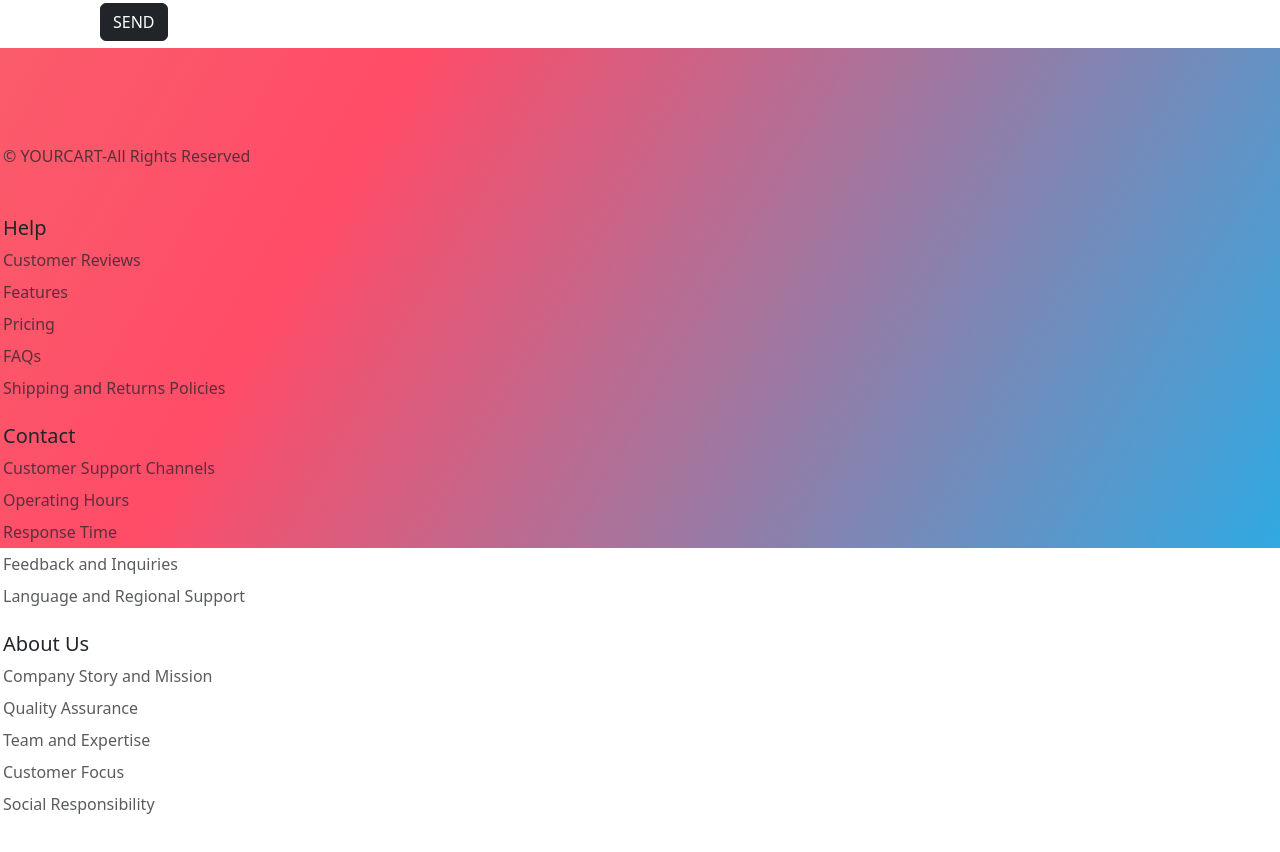
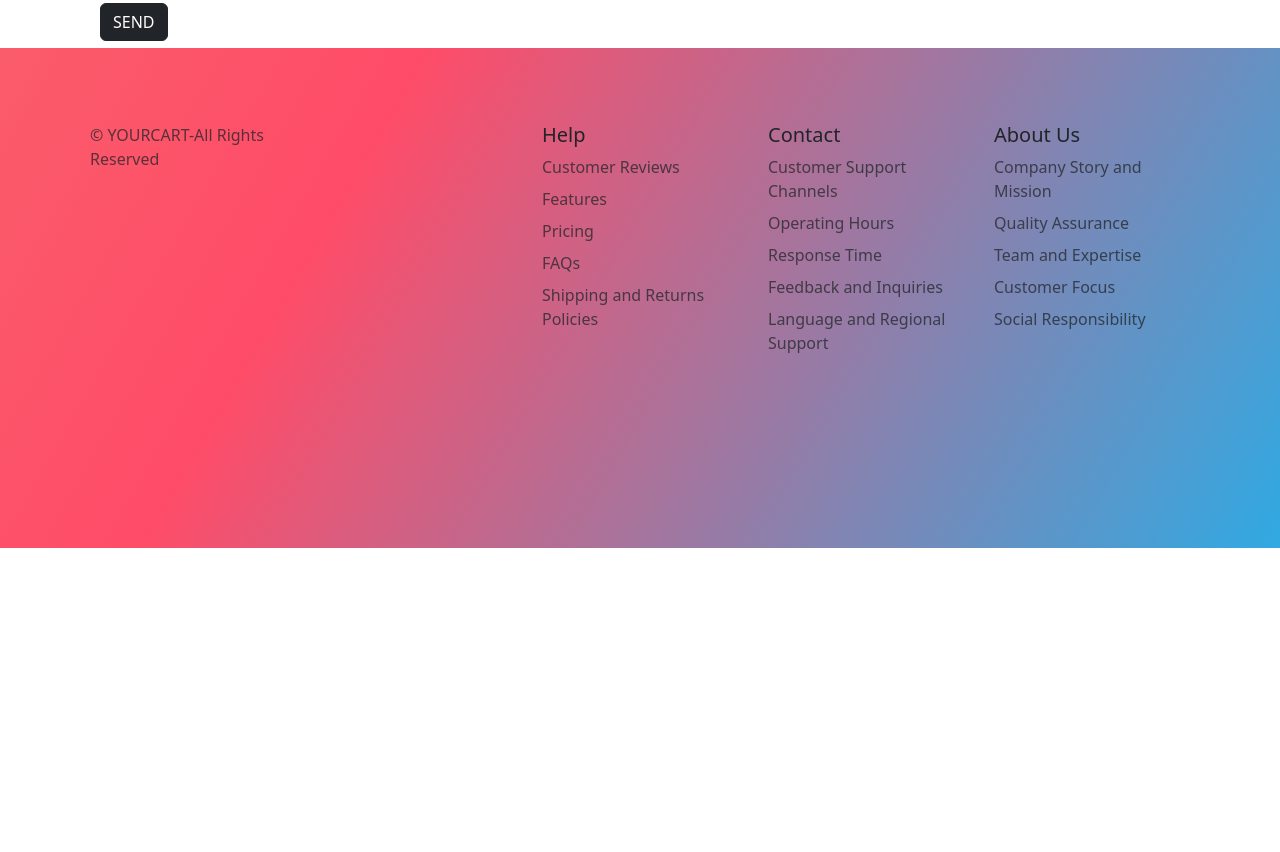
Before and after one commit to so-hi-ni8/Cart, a plain HTML site: page index.html in a window 1280 px wide. Shown: the part 1954-2806 px from the top of the page. After the commit the page ends 2502 px from the top, so only its background shows below. Drawn offline with nearby package versions, Linux system fonts and the light colour scheme.

Commit message:
Corrected the footer

```diff
--- a/index.html
+++ b/index.html
@@ -91,7 +91,8 @@
 
 
 
-.container1{
+.myfooter{
+  padding: 75px;
   display: flex;
   flex-direction: row;
 }
@@ -266,10 +267,10 @@
            </div>
   </section>
 
-<!-- Footer starts here -->
+<!-- Footer starts hereeeeeeeeeeeeeeeeee -->
   <section id="contact" class="gradient-background">
-    <div class="container1" id="myfooter">
-      <footer class="row row-cols-1 row-cols-sm-2 row-cols-md-5 py-5 mt-5">
+    <div class="container1">
+      <footer class="myfooter">
         <div class="col mb-3">
 
           <p class="text-body-secondary">© YOURCART-All Rights Reserved</p>
@@ -317,10 +318,6 @@
     </div>
   </section>
 
-  <!-- hereeeeeeeeeeeeeeeeeeeeeee -->
-
-
-
     <script src="https://cdn.jsdelivr.net/npm/bootstrap@5.3.1/dist/js/bootstrap.bundle.min.js" integrity="sha384-HwwvtgBNo3bZJJLYd8oVXjrBZt8cqVSpeBNS5n7C8IVInixGAoxmnlMuBnhbgrkm" crossorigin="anonymous"></script>
 </body>
 </html>
```
